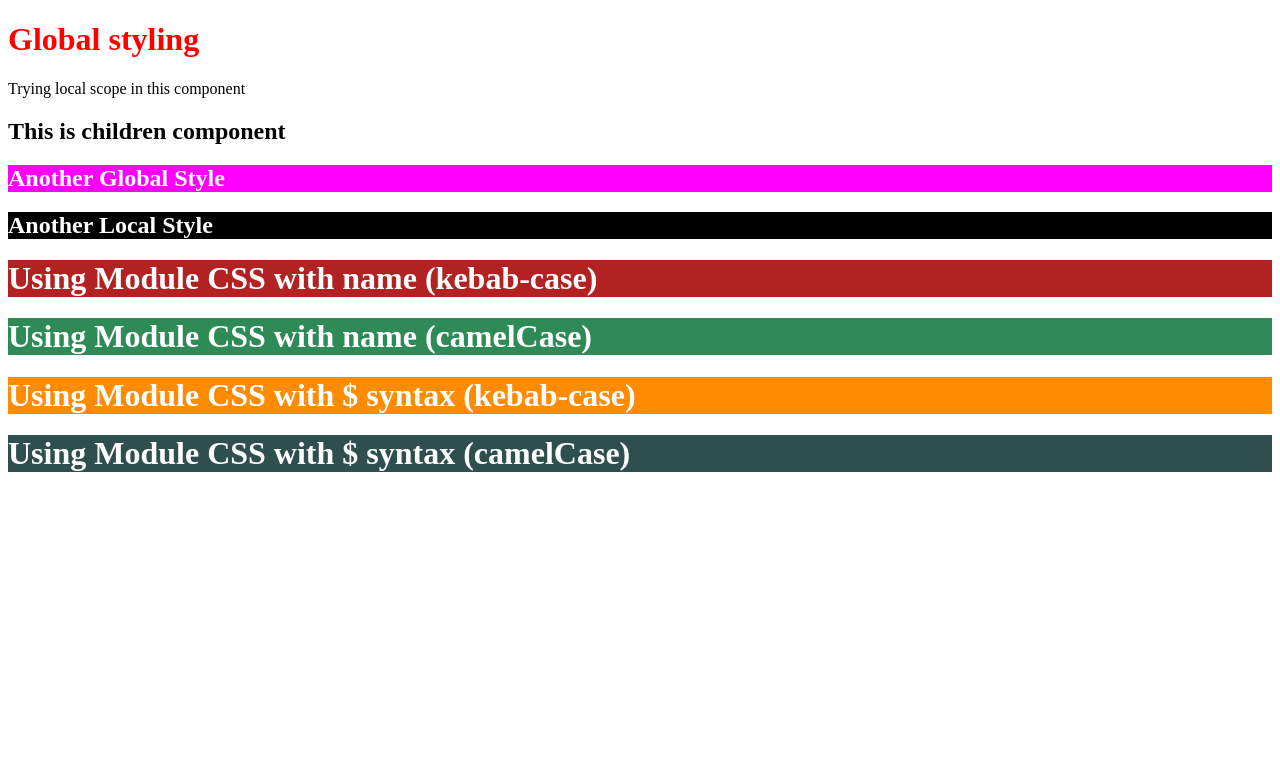
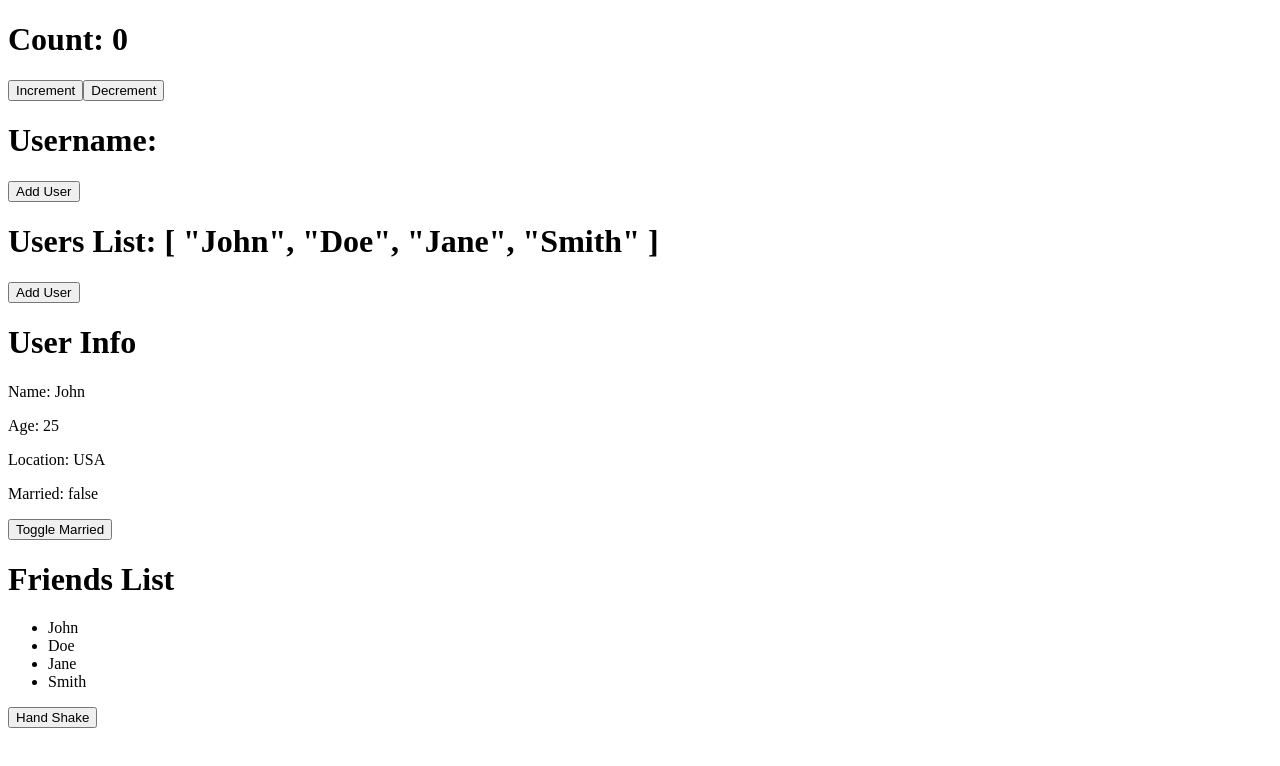
Before and after one commit to kevinslashgun/vue-course, a Vue app: page / in a window 1280 px wide. Shown: the top 766 px of the page. Built offline with nearby package versions, Linux system fonts and the light colour scheme.

Commit message:
Refactor component imports and update template in App.vue

```diff
--- a/src/App.vue
+++ b/src/App.vue
@@ -1,15 +1,9 @@
 <script setup>
-import GlobalStyle from './components/GlobalStyle.vue';
-import LocalStyle from './components/LocalStyle.vue';
-import CombinedStyle from './components/CombinedStyle.vue';
-import ModuleStyle from './components/ModuleStyle.vue';
+import MyRefComponent from './components/MyRefComponent.vue'
 </script>
 
 <template>
-  <GlobalStyle />
-  <LocalStyle />
-  <CombinedStyle />
-  <ModuleStyle />
+  <MyRefComponent />
 </template>
 
 <style scoped></style>
--- a/src/components/CombinedStyle.vue
+++ /dev/null
@@ -1,20 +0,0 @@
-<template>
-    <h2 class="g-1">Another Global Style</h2>
-    <h2 class="l-1">Another Local Style</h2>
-</template>
-
-<!-- Global Styling -->
-<style>
-.g-1 {
-    background-color: fuchsia;
-    color: white;
-}
-</style>
-
-<!-- Local Styling -->
-<style scoped>
-.l-1 {
-    background-color: black;
-    color: white;
-}
-</style>
--- a/src/components/GlobalStyle.vue
+++ /dev/null
@@ -1,11 +0,0 @@
-<template>
-    <h1 class="text-red">Global styling</h1>
-    <p class="local">Trying local scope in this component</p>
-</template>
-
-<!-- Local Style -->
-<style scoped>
-.text-red {
-    color: red;
-}
-</style>
--- a/src/components/LocalStyle.vue
+++ /dev/null
@@ -1,3 +0,0 @@
-<template>
-    <h2 class="l-1">This is children component</h2>
-</template>
--- a/src/components/ModuleStyle.vue
+++ /dev/null
@@ -1,32 +0,0 @@
-<template>
-    <h1 :class="myClasses['m-class']">Using Module CSS with name (kebab-case)</h1>
-    <h1 :class="myClasses.anotherClass">Using Module CSS with name (camelCase)</h1>
-    <h1 :class="$style['m-class2']">Using Module CSS with $ syntax (kebab-case)</h1>
-    <h1 :class="$style.anotherClass2">Using Module CSS with $ syntax (camelCase)</h1>
-</template>
-
-<style module="myClasses">
-/* kebab-case */
-.m-class {
-    background-color: firebrick;
-    color: white;
-}
-
-/* camelCase */
-.anotherClass {
-    background-color: seagreen;
-    color: white;
-}
-</style>
-
-<style module>
-.m-class2 {
-    background-color: darkorange;
-    color: white;
-}
-
-.anotherClass2 {
-    background-color: darkslategray;
-    color: white;
-}
-</style>
--- /dev/null
+++ b/src/components/MyRefComponent.vue
@@ -0,0 +1,33 @@
+<script setup>
+import { ref, reactive } from 'vue'
+let count = ref(0)
+let username = ref('')
+let usersList = ref(['John', 'Doe', 'Jane', 'Smith'])
+let userInfo = ref({ name: 'John', age: 25, location: 'USA', isMarried: false })
+let friends = reactive([ref('John'), ref('Doe'), ref('Jane'), ref('Smith')])
+</script>
+
+<template>
+    <h1>Count: {{ count }}</h1>
+    <button @click="count++">Increment</button>
+    <button @click="count--">Decrement</button>
+
+    <h1>Username: {{ username }}</h1>
+    <button @click="username = 'John'">Add User</button>
+
+    <h1>Users List: {{ usersList }}</h1>
+    <button @click="usersList.push('Doe')">Add User</button>
+
+    <h1>User Info</h1>
+    <p>Name: {{ userInfo.name }}</p>
+    <p>Age: {{ userInfo.age }}</p>
+    <p>Location: {{ userInfo.location }}</p>
+    <p>Married: {{ userInfo.isMarried }}</p>
+    <button @click="userInfo.isMarried = !userInfo.isMarried">Toggle Married</button>
+
+    <h1>Friends List</h1>
+    <ul>
+        <li v-for="friend in friends" :key="friend">{{ friend }}</li>
+    </ul>
+    <button @click="friends.forEach(friend => friend.value = '💛')">Hand Shake</button>
+</template>
```
